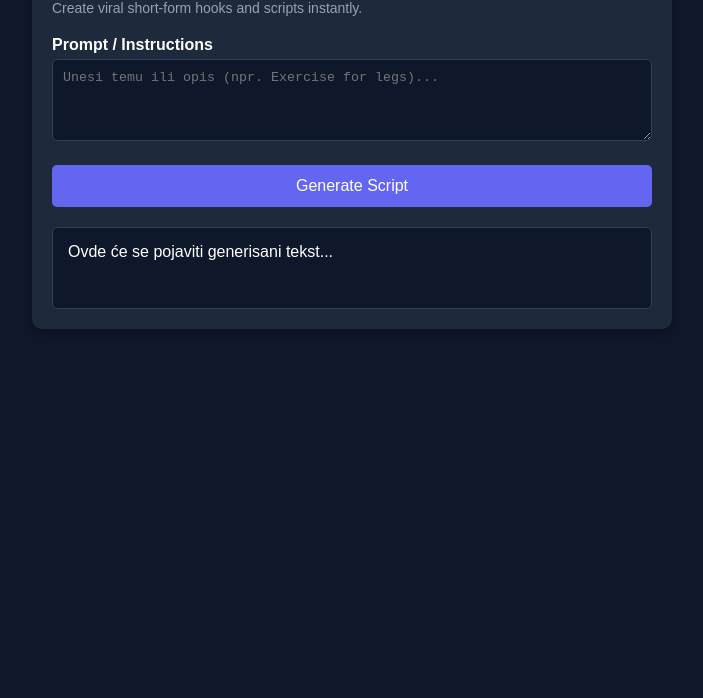
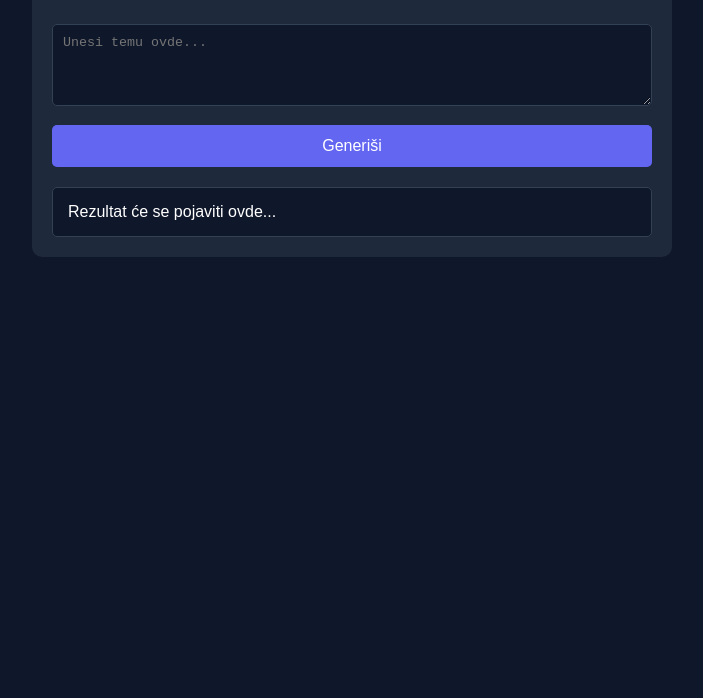
Before and after one commit to brajanjasmina-prog/viral-ai-lab, a website: page Index.html in a window 1280 px wide. Shown: the part 102-800 px from the top of the page, without its empty margins (288-991 px from the left). Drawn offline with Linux system fonts and the light colour scheme.

Commit message:
Update Index.html

```diff
--- a/Index.html
+++ b/Index.html
@@ -3,114 +3,41 @@
 <head>
     <meta charset="UTF-8">
     <meta name="viewport" content="width=device-width, initial-scale=1.0">
-    <title>Viral AI Lab - AI Content Generator</title>
+    <title>Viral AI Lab</title>
     <style>
-        body {
-            font-family: Arial, sans-serif;
-            background-color: #0f172a;
-            color: #ffffff;
-            margin: 0;
-            padding: 20px;
-            display: flex;
-            flex-direction: column;
-            align-items: center;
-        }
-        .container {
-            width: 100%;
-            max-width: 600px;
-            background: #1e293b;
-            padding: 20px;
-            border-radius: 10px;
-            box-shadow: 0 4px 10px rgba(0,0,0,0.3);
-        }
-        h2 { margin-bottom: 5px; }
-        p { color: #94a3b8; font-size: 14px; margin-bottom: 20px; }
-        label { display: block; margin-top: 15px; font-weight: bold; }
-        textarea {
-            width: 100%;
-            padding: 10px;
-            margin-top: 5px;
-            background: #0f172a;
-            border: 1px solid #334155;
-            color: #fff;
-            border-radius: 5px;
-            box-sizing: border-box;
-        }
-        button {
-            width: 100%;
-            margin-top: 20px;
-            padding: 12px;
-            background: #6366f1;
-            color: white;
-            border: none;
-            border-radius: 5px;
-            font-size: 16px;
-            cursor: pointer;
-        }
-        button:hover { background: #4f46e5; }
-        #outputDiv {
-            margin-top: 20px;
-            background: #0f172a;
-            padding: 15px;
-            border-radius: 5px;
-            white-space: pre-wrap;
-            border: 1px solid #334155;
-            min-height: 50px;
-        }
-        .error { color: #f87171; margin-top: 10px; }
+        body { font-family: Arial, sans-serif; background: #0f172a; color: #fff; padding: 20px; display: flex; justify-content: center; }
+        .container { width: 100%; max-width: 600px; background: #1e293b; padding: 20px; border-radius: 10px; }
+        textarea { width: 100%; padding: 10px; margin-top: 10px; background: #0f172a; border: 1px solid #334155; color: #fff; border-radius: 5px; box-sizing: border-box; }
+        button { width: 100%; margin-top: 15px; padding: 12px; background: #6366f1; color: white; border: none; border-radius: 5px; cursor: pointer; font-size: 16px; }
+        #outputDiv { margin-top: 20px; background: #0f172a; padding: 15px; border-radius: 5px; white-space: pre-wrap; border: 1px solid #334155; }
     </style>
 </head>
 <body>
-
     <div class="container">
-        <h2>AI Content Generator</h2>
-        <p>Create viral short-form hooks and scripts instantly.</p>
-
-        <label for="promptInput">Prompt / Instructions</label>
-        <textarea id="promptInput" rows="4" placeholder="Unesi temu ili opis (npr. Exercise for legs)..."></textarea>
-
-        <button onclick="generateScript()">Generate Script</button>
-
-        <div id="errorDiv" class="error"></div>
-        <div id="outputDiv">Ovde će se pojaviti generisani tekst...</div>
+        <h2>Viral AI Lab</h2>
+        <!-- Koristimo standardni placeholder koji služi samo kao natpis dok je polje prazno -->
+        <textarea id="promptInput" rows="4" placeholder="Unesi temu ovde..."></textarea>
+        <button onclick="generateScript()">Generiši</button>
+        <div id="outputDiv">Rezultat će se pojaviti ovde...</div>
     </div>
-
     <script>
         async function generateScript() {
             const promptText = document.getElementById('promptInput').value;
-            const errorDiv = document.getElementById('errorDiv');
             const outputDiv = document.getElementById('outputDiv');
-
-            errorDiv.innerText = "";
-            if (!promptText.trim()) {
-                errorDiv.innerText = "Molimo unesite prompt!";
-                return;
-            }
-
-            outputDiv.innerText = "Generisanje u toku...";
-
+            if (!promptText.trim()) { outputDiv.innerText = "Unesi prompt!"; return; }
+            outputDiv.innerText = "Generisanje...";
             try {
-                const response = await fetch('/api/generate', {
+                const res = await fetch('/api/generate', {
                     method: 'POST',
-                    headers: {
-                        'Content-Type': 'application/json'
-                    },
+                    headers: { 'Content-Type': 'application/json' },
                     body: JSON.stringify({ prompt: promptText })
                 });
-
-                const data = await response.json();
-
-                if (!response.ok) {
-                    throw new Error(data.error || 'Došlo je do greške na serveru.');
-                }
-
-                outputDiv.innerText = data.output;
+                const data = await res.json();
+                outputDiv.innerText = data.output || data.error;
             } catch (err) {
-                errorDiv.innerText = "Greška: " + err.message;
-                outputDiv.innerText = "";
+                outputDiv.innerText = "Greška: " + err.message;
             }
         }
     </script>
-
 </body>
 </html>
```
